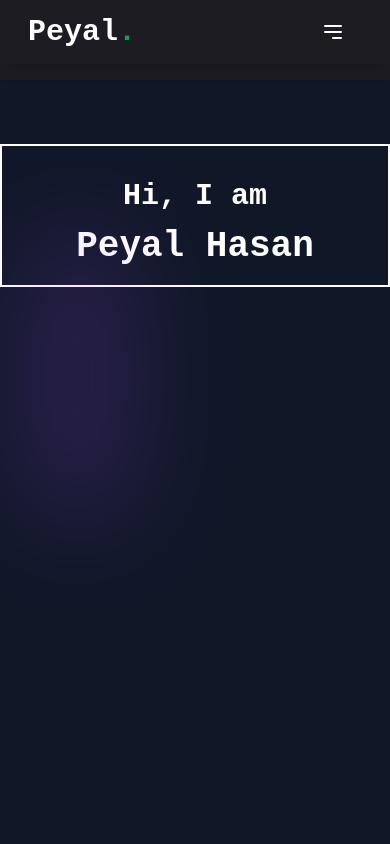
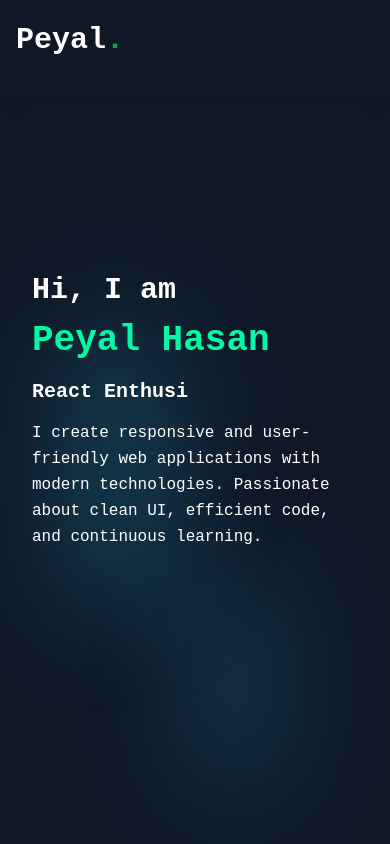
Before and after one commit to peyalhasan/PeyalHasanPortfolio, a React (Vite) app: page / in a window 390 px wide. Shown: the top 844 px of the page. Built offline with nearby package versions, Linux system fonts and the light colour scheme.

Commit message:
Fixed Error

```diff
--- a/package.json
+++ b/package.json
@@ -16,6 +16,8 @@
     "react-dom": "^19.1.1",
     "react-icons": "^5.5.0",
     "react-router": "^7.9.5",
+    "react-simple-typewriter": "^5.0.1",
+    "react-typing-effect": "^2.0.5",
     "tailwindcss": "^4.1.17"
   },
   "devDependencies": {
--- a/src/About.jsx
+++ b/src/About.jsx
@@ -1,21 +1,45 @@
-import React from 'react';
+// About.jsx
+import React from "react";
+import { Typewriter } from "react-simple-typewriter";
 
 const About = () => {
   return (
-        <section id='about' className=' px-[7vw] md:px-[7vw] lg:px-[20vw] mt-16 md:mt-24 lg:mt-32 border-2 ' >
-            <div className=' flex flex-col-reverse md:flex-row justify-between items-center ' >
-                {/* Left side */}
-                <div className='md:w-1/2 text-center md:text-left mt-8 md:mt-0 '>
+    <section id="about" className="w-full">
+      <div className="max-w-4xl w-full text-left">
         {/* Greeting */}
-                    <h1 className=' text-3xl sm:text-5xl md:text-6xl font-bold text-white mb-2 leading-tight ' >
+        <h1 className="text-3xl sm:text-5xl md:text-6xl font-bold text-white mb-2 leading-tight">
           Hi, I am
         </h1>
+
         {/* Name */}
-                    <h2 className=' text-4xl sm:text-5xl md:text-6xl font-bold text-white mb-4 leading-tight   ' >
+        <h2 className="text-4xl sm:text-5xl md:text-6xl font-bold text-[rgb(5,248,165)] mb-4 leading-tight">
           Peyal Hasan
         </h2>
 
-                </div>
+        {/* Typing Effect */}
+        <h3 className="text-xl sm:text-2xl md:text-3xl font-semibold mb-4 text-white leading-tight">
+          <Typewriter
+            words={[
+              "Frontend Developer",
+              "React Enthusiast",
+              "UI Focused Engineer",
+              "Lifelong Learner",
+            ]}
+            loop={0}
+            cursor
+            cursorStyle="_"
+            typeSpeed={100}
+            deleteSpeed={50}
+            delaySpeed={1500}
+          />
+        </h3>
+
+        {/* Optional Description */}
+        <p className="text-white text-base sm:text-lg md:text-xl mt-4 leading-relaxed">
+          I create responsive and user-friendly web applications with modern
+          technologies. Passionate about clean UI, efficient code, and
+          continuous learning.
+        </p>
       </div>
     </section>
   );
--- a/src/Components/BlurBlob.jsx
+++ b/src/Components/BlurBlob.jsx
@@ -1,13 +1,13 @@
 import React from "react";
 import PropTypes from "prop-types";
 
-const BlurBlob = ({ position, size }) => {
+const BlurBlob = ({ position, size, color }) => {
   const { top, left } = position;
   const { width, height } = size;
 
   return (
     <div
-      className="absolute bordeer-2 border-white"
+      className="absolute"
       style={{
         top: top,
         left: left,
@@ -16,7 +16,10 @@ const BlurBlob = ({ position, size }) => {
         transform: "translate(-50%, -50%)",
       }}
     >
-      <div className="w-full h-full bg-purple-500 rounded-full opacity-20 blur-3xl animate-blob"></div>
+      <div
+        className="w-full h-full rounded-full opacity-20 blur-3xl animate-blob"
+        style={{ backgroundColor: color || "#a855f7" }}
+      ></div>
     </div>
   );
 };
@@ -31,12 +34,14 @@ BlurBlob.propTypes = {
     width: PropTypes.string,
     height: PropTypes.string,
   }),
+  color: PropTypes.string,
 };
 
 // Default props
 BlurBlob.defaultProps = {
   position: { top: "50%", left: "50%" },
   size: { width: "150px", height: "150px" },
+  color: "#a855f7",
 };
 
 export default BlurBlob;
--- a/src/Components/Home.jsx
+++ b/src/Components/Home.jsx
@@ -1,21 +1,27 @@
+// Home.jsx
 import React from "react";
 import BlurBlob from "./BlurBlob";
 import About from "../About";
 
+
 const Home = () => {
   return (
-    <div className="relative w-full h-screen bg-gray-900 overflow-hidden">
-      {/* Animated blob */}
+    <div className="relative w-full min-h-screen overflow-hidden">
+      {/* Animated blobs */}
       <BlurBlob
-        position={{ top: "35%", left: "20%" }}
-        size={{ width: "30%", height: "40%" }}
-        color="#a855f7" // optional
-        animation="animate-blob"
+        position={{ top: "35%", left: "30%" }}
+        size={{ width: "35%", height: "40%" }}
+        color="#22d3ee"
+      />
+      <BlurBlob
+        position={{ top: "60%", left: "60%" }}
+        size={{ width: "25%", height: "30%" }}
+        color="#22d3ee"
       />
 
+      {/* About content aligned top-left */}
+      <div className="relative z-10 px-8 pt-24">
         <About></About>
-      {/* Main content */}
-      <div className="relative z-10 flex items-center justify-center h-full text-white text-4xl font-bold">
       </div>
     </div>
   );
--- a/src/Components/Navbar.jsx
+++ b/src/Components/Navbar.jsx
@@ -4,7 +4,7 @@ import { FaGithub } from "react-icons/fa";
 
 const Navbar = () => {
   const navLinks = (
-    <>
+    <div className="flex gap-6">
       <NavLink
         to="/home"
         className={({ isActive }) =>
@@ -45,21 +45,22 @@ const Navbar = () => {
       >
         Contact
       </NavLink>
-    </>
+    </div>
   );
 
   return (
-    <div className=" container mx-auto px-3 fixed top-0 left-0 w-full z-50 bg-[rgb(29,28,34)] text-white shadow-lg">
-      <div className="navbar max-w-7xl mx-auto px-4">
+    <div className="w-full items-center pt-2 h-24 z-50 bg-gray-900 text-white shadow-lg">
+      <div className="max-w-7xl mx-auto px-4 h-16 flex items-center justify-between">
+        {/* Logo */}
         <div className="flex-1">
           <a href="/" className="text-3xl font-bold">
             Peyal<span className="text-green-500 animate-pulse">.</span>
           </a>
         </div>
 
-        {/* Desktop Menu - NavLinks + GitHub aligned right */}
+        {/* Desktop Menu */}
         <div className="hidden lg:flex items-center gap-6">
-          <div className="flex gap-6">{navLinks}</div>
+          {navLinks}
           <a
             href="https://github.com/peyalhasan"
             target="_blank"
@@ -72,40 +73,7 @@ const Navbar = () => {
 
         {/* Mobile Menu */}
         <div className="lg:hidden">
-          <div className="dropdown dropdown-end">
-            <button tabIndex={0} className="btn btn-ghost">
-              <svg
-                xmlns="http://www.w3.org/2000/svg"
-                className="h-6 w-6"
-                fill="none"
-                viewBox="0 0 24 24"
-                stroke="currentColor"
-              >
-                <path
-                  strokeLinecap="round"
-                  strokeLinejoin="round"
-                  strokeWidth="2"
-                  d="M4 6h16M4 12h16m-8 6h8"
-                />
-              </svg>
-            </button>
-            <ul
-              tabIndex={0}
-              className="menu menu-sm dropdown-content mt-3 p-3 shadow bg-[rgb(40,39,46)] rounded-box w-48"
-            >
-              {navLinks}
-              <li className="mt-2">
-                <a
-                  href="https://github.com/peyalhasan"
-                  target="_blank"
-                  rel="noopener noreferrer"
-                  className="btn btn-success w-full text-black font-semibold"
-                >
-                  <FaGithub />
-                </a>
-              </li>
-            </ul>
-          </div>
+          {/* Your dropdown code */}
         </div>
       </div>
     </div>
--- a/src/index.css
+++ b/src/index.css
@@ -3,7 +3,7 @@
 @import url('https://fonts.googleapis.com/css2?family=Roboto+Mono:ital,wght@0,100..700;1,100..700&display=swap');
 
 :root{
-  background-color:rgb(29,28,34) ;
+  background-color: #101828 ;
   font-family: "Roboto Mono", monospace;
   color: white;
   font-optical-sizing: auto;
```
Also changed, not shown: 1 other file (tests, documents, lock files or other folders). Lines whose indentation alone changed are shown as unchanged.
